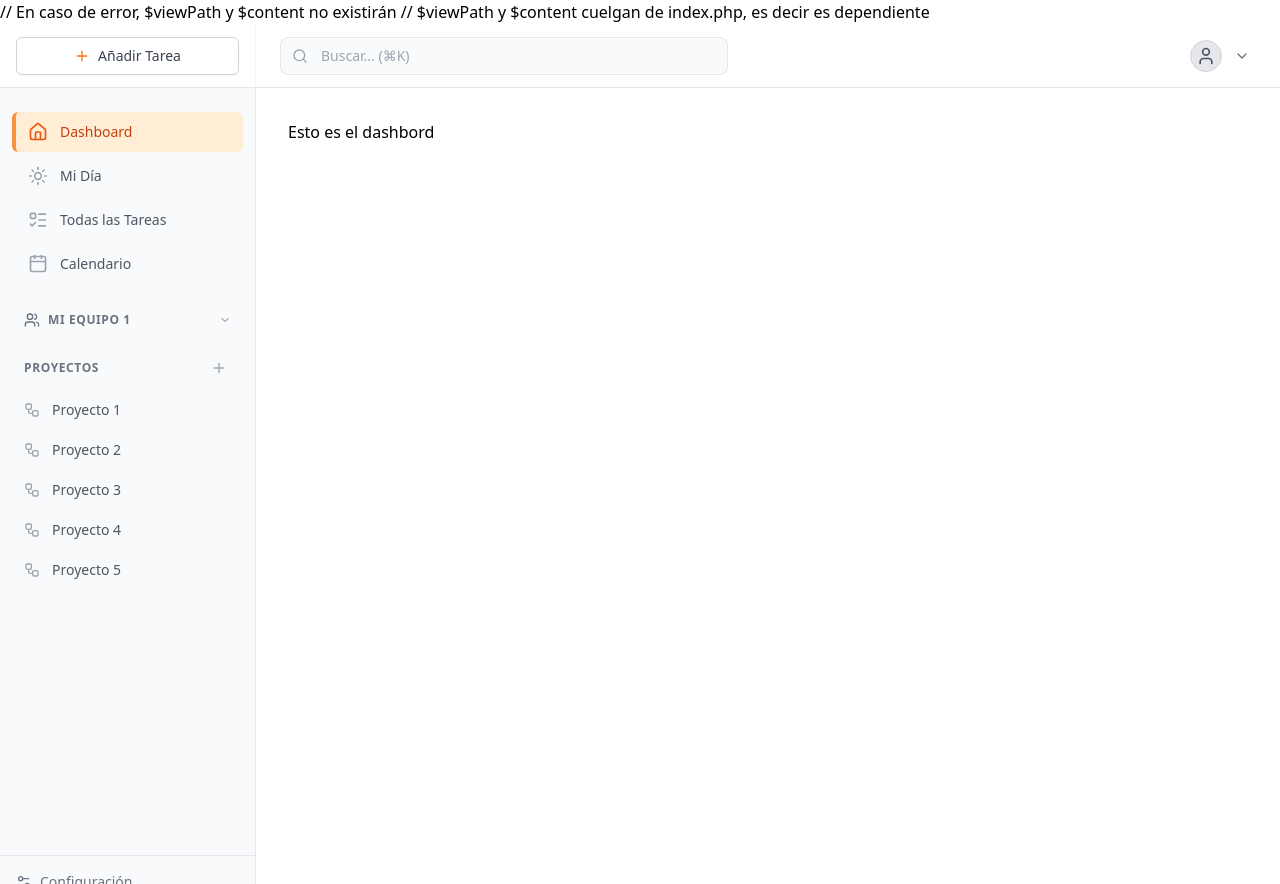
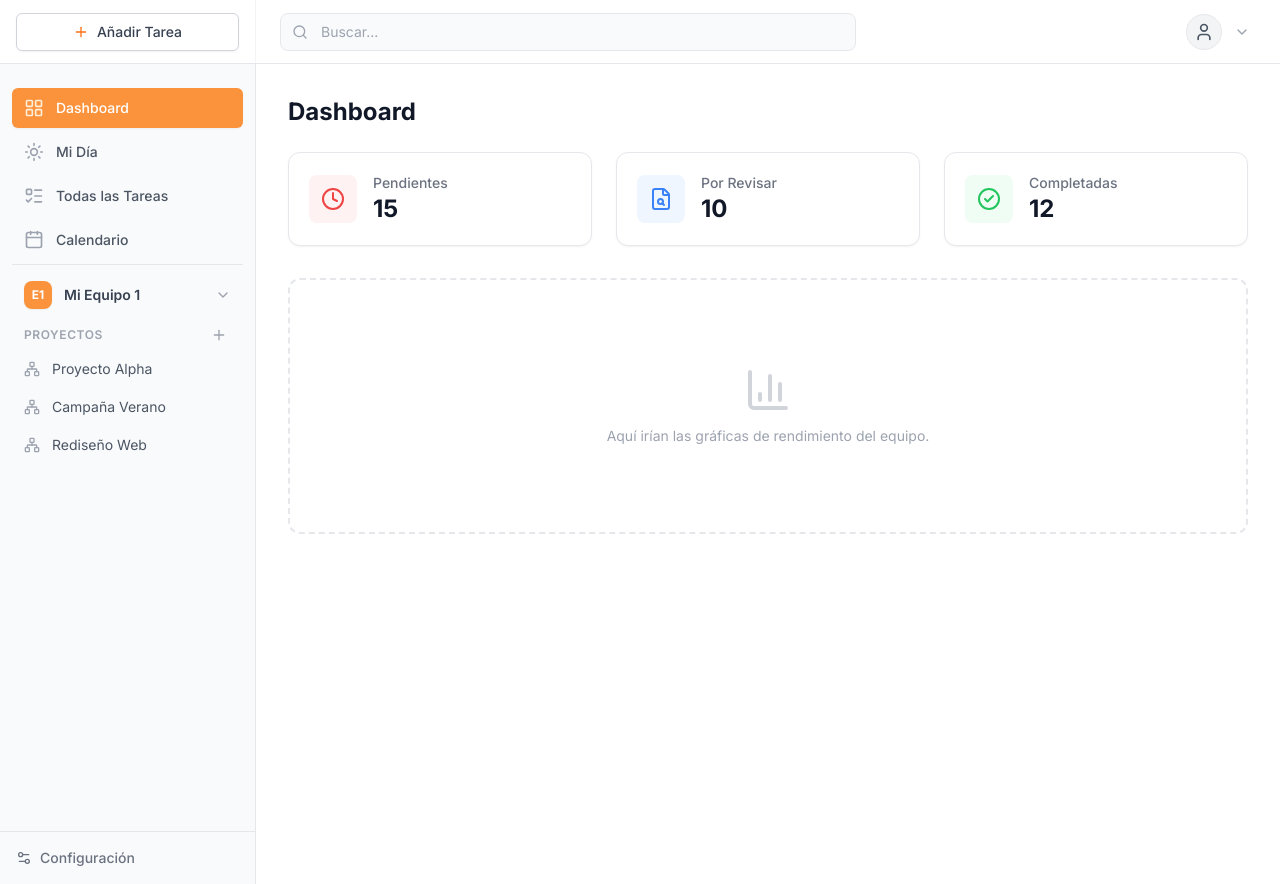
Before and after one commit to fpercep/proyecto-task-manager, a PHP site: page / in a window 1280 px wide. Run offline with PHP 8.4, Linux system fonts and the light colour scheme; some libraries are stand-ins or nearby versions.

Commit message:
Ajustes sidebar

```diff
--- a/resources/views/components/header.php
+++ b/resources/views/components/header.php
@@ -1,6 +1,6 @@
-<header class="flex items-center h-16 bg-white border-b border-gray-200 sticky top-0 z-50">
+<header class="flex items-center h-16 bg-white border-b border-gray-200 shrink-0 relative z-20">
 
-    <div class="w-64 min-w-[16rem] h-full flex items-center px-4 border-r border-gray-100">
+    <div class="w-64 min-w-[16rem] h-full flex items-center px-4 border-r border-gray-100 hidden md:flex">
         <button
             class="w-full flex items-center justify-center gap-2 bg-white hover:bg-gray-50 text-gray-700 border border-gray-300 rounded-md py-2 px-3 transition-colors text-sm font-medium shadow-sm">
             <i data-lucide="plus" class="w-4 h-4 text-orange-500"></i>
@@ -10,21 +10,22 @@
 
     <div class="flex-1 flex items-center justify-between px-6 h-full">
 
-        <div class="relative w-full max-w-md">
+        <div class="relative w-full max-w-xl mx-auto md:mx-0">
             <div class="absolute inset-y-0 left-0 flex items-center pl-3 pointer-events-none">
                 <i data-lucide="search" class="w-4 h-4 text-gray-400"></i>
             </div>
             <input type="text"
                 class="block w-full pl-10 pr-3 py-2 border border-gray-200 rounded-lg leading-5 bg-gray-50 placeholder-gray-400 focus:outline-none focus:bg-white focus:ring-2 focus:ring-orange-200 focus:border-orange-400 sm:text-sm transition-all"
-                placeholder="Buscar... (⌘K)">
+                placeholder="Buscar... ">
         </div>
 
-        <div class="flex items-center gap-3 ml-4 cursor-pointer hover:bg-gray-50 p-1.5 rounded-lg transition-colors">
+        <div
+            class="flex items-center gap-3 ml-4 cursor-pointer hover:bg-gray-50 p-1.5 rounded-lg transition-colors group">
             <div
-                class="h-8 w-8 rounded-full bg-gray-200 flex items-center justify-center text-gray-600 overflow-hidden border border-gray-300">
+                class="h-9 w-9 rounded-full bg-gray-100 flex items-center justify-center text-gray-600 overflow-hidden border border-gray-200 group-hover:border-gray-300">
                 <i data-lucide="user" class="w-5 h-5"></i>
             </div>
-            <i data-lucide="chevron-down" class="w-4 h-4 text-gray-500"></i>
+            <i data-lucide="chevron-down" class="w-4 h-4 text-gray-400 group-hover:text-gray-600"></i>
         </div>
     </div>
 </header>
--- a/resources/views/components/sidebar.php
+++ b/resources/views/components/sidebar.php
@@ -1,46 +1,52 @@
 <aside
-    class="w-64 min-w-[16rem] h-[calc(100vh-64px)] bg-gray-50 border-r border-gray-200 flex flex-col overflow-hidden">
+    class="w-64 min-w-[16rem] h-[calc(100vh-64px)] bg-gray-50 border-r border-gray-200 flex flex-col overflow-hidden hidden md:flex">
 
     <nav class="flex-1 py-6 px-3 space-y-1 flex flex-col overflow-hidden min-h-0">
 
         <a href="#"
-            class="group flex items-center px-3 py-2.5 text-sm font-medium rounded-md bg-orange-100 text-orange-700 border-l-4 border-orange-400 relative">
-            <i data-lucide="house" class="w-5 h-5 mr-3 text-orange-600"></i>
+            class="group flex items-center px-3 py-2.5 text-sm font-medium rounded-md bg-orange-400 text-white shadow-sm">
+            <i data-lucide="layout-grid" class="w-5 h-5 mr-3 text-orange-100"></i>
             Dashboard
         </a>
 
         <a href="#"
-            class="group flex items-center px-3 py-2.5 text-sm font-medium text-gray-600 rounded-md hover:bg-gray-100 hover:text-gray-900 border-l-4 border-transparent">
+            class="group flex items-center px-3 py-2.5 text-sm font-medium text-gray-600 rounded-md hover:bg-gray-100 hover:text-gray-900">
             <i data-lucide="sun" class="w-5 h-5 mr-3 text-gray-400 group-hover:text-gray-500"></i>
             Mi Día
         </a>
 
         <a href="#"
-            class="group flex items-center px-3 py-2.5 text-sm font-medium text-gray-600 rounded-md hover:bg-gray-100 hover:text-gray-900 border-l-4 border-transparent">
+            class="group flex items-center px-3 py-2.5 text-sm font-medium text-gray-600 rounded-md hover:bg-gray-100 hover:text-gray-900">
             <i data-lucide="list-todo" class="w-5 h-5 mr-3 text-gray-400 group-hover:text-gray-500"></i>
             Todas las Tareas
         </a>
 
         <a href="#"
-            class="group flex items-center px-3 py-2.5 text-sm font-medium text-gray-600 rounded-md hover:bg-gray-100 hover:text-gray-900 border-l-4 border-transparent">
+            class="group flex items-center px-3 py-2.5 text-sm font-medium text-gray-600 rounded-md hover:bg-gray-100 hover:text-gray-900">
             <i data-lucide="calendar" class="w-5 h-5 mr-3 text-gray-400 group-hover:text-gray-500"></i>
             Calendario
         </a>
 
-        <div class="pt-6 mt-2">
+        <div class="pt-1 mt-1 border-t border-gray-200"></div>
+
+        <div>
             <div
-                class="px-3 mb-2 flex items-center justify-between group cursor-pointer text-gray-500 hover:text-gray-900">
-                <h3 class="text-xs font-semibold uppercase tracking-wider flex items-center gap-2">
-                    <i data-lucide="users" class="w-4 h-4"></i>
+                class="px-3 py-2 flex items-center justify-between group cursor-pointer text-gray-700 hover:text-gray-900 hover:bg-gray-100 rounded-md transition-colors">
+                <h3 class="text-sm font-semibold flex items-center gap-3">
+                    <span
+                        class="w-7 h-7 rounded-lg bg-orange-400 flex items-center justify-center text-xs font-bold text-white shadow-sm">E1</span>
                     Mi Equipo 1
                 </h3>
-                <i data-lucide="chevron-down" class="w-3 h-3 transition-transform group-hover:rotate-180"></i>
+                <div class="flex items-center gap-2">
+                    <i data-lucide="chevron-down"
+                        class="w-4 h-4 text-gray-400 transition-transform group-hover:rotate-180"></i>
+                </div>
             </div>
         </div>
 
-        <div class="pt-4 flex-1 flex flex-col min-h-0 overflow-hidden">
-            <div class="px-3 mb-3 flex items-center justify-between">
-                <h3 class="text-xs font-semibold text-gray-500 uppercase tracking-wider">
+        <div class="pt-0.5 flex-1 flex flex-col min-h-0 overflow-hidden">
+            <div class="px-3 mb-1 flex items-center justify-between">
+                <h3 class="text-xs font-semibold text-gray-400 uppercase tracking-wider">
                     Proyectos
                 </h3>
                 <button class="text-gray-400 hover:text-orange-500 transition-colors p-1 rounded-md hover:bg-orange-50">
@@ -48,15 +54,15 @@
                 </button>
             </div>
 
-            <div class="space-y-1 flex-1 overflow-y-auto min-h-0">
+            <div class="space-y-0.5 flex-1 overflow-y-auto min-h-0">
                 <?php
-                $proyectos = ['Proyecto 1', 'Proyecto 2', 'Proyecto 3', 'Proyecto 4', 'Proyecto 5'];
+                $proyectos = ['Proyecto Alpha', 'Campaña Verano', 'Rediseño Web'];
                 foreach ($proyectos as $proyecto):
                     ?>
                     <a href="#"
                         class="group flex items-center justify-between px-3 py-2 text-sm text-gray-600 rounded-md hover:bg-white hover:shadow-sm hover:text-gray-900 transition-all">
                         <div class="flex items-center truncate">
-                            <i data-lucide="workflow" class="w-4 h-4 mr-3 text-gray-400 group-hover:text-orange-400"></i>
+                            <i data-lucide="network" class="w-4 h-4 mr-3 text-gray-400 group-hover:text-orange-400"></i>
                             <span class="truncate"><?php echo $proyecto; ?></span>
                         </div>
                         <button class="opacity-0 group-hover:opacity-100 text-gray-400 hover:text-gray-600 p-1">
@@ -69,7 +75,7 @@
     </nav>
 
     <div class="p-4 border-t border-gray-200">
-        <a href="#" class="flex items-center text-sm font-medium text-gray-500 hover:text-gray-800">
+        <a href="#" class="flex items-center text-sm font-medium text-gray-500 hover:text-gray-800 transition-colors">
             <i data-lucide="settings-2" class="w-4 h-4 mr-2"></i>
             Configuración
         </a>
--- a/resources/views/layouts/app.php
+++ b/resources/views/layouts/app.php
@@ -1,13 +1,14 @@
 <!DOCTYPE html>
 <html lang="es">
-// En caso de error, $viewPath y $content no existirán
-// $viewPath y $content cuelgan de index.php, es decir es dependiente
+<!-- En caso de error, $viewPath y $content no existirán
+$viewPath y $content cuelgan de index.php, es decir es dependiente -->
 
 <head>
     <meta charset="UTF-8">
     <meta name="viewport" content="width=device-width, initial-scale=1.0">
     <title>Task Manager</title>
 
+    <link href="https://fonts.googleapis.com/css2?family=Inter:wght@300;400;500;600;700&display=swap" rel="stylesheet">
     <script src="https://cdn.tailwindcss.com"></script>
     <script>
         tailwind.config = {
@@ -22,7 +23,7 @@
     </script>
 </head>
 
-<body class="bg-white h-screen flex flex-col overflow-hidden font-sans">
+<body class="bg-white h-screen flex flex-col overflow-hidden" style="font-family: 'Inter', sans-serif;">
 
     <?php include $viewPath . '/components/header.php'; ?>
 
--- a/resources/views/pages/dashboard.php
+++ b/resources/views/pages/dashboard.php
@@ -1 +1,53 @@
-<h1>Esto es el dashbord</h1>
+<div class="max-w-5xl mx-auto">
+    <h1 class="text-2xl font-bold text-gray-900 mb-6">Dashboard</h1>
+
+    <div class="grid grid-cols-1 md:grid-cols-3 gap-6 mb-8">
+
+        <!-- Tarjeta Pendientes -->
+        <div class="bg-white rounded-xl border border-gray-200 p-5 shadow-sm flex items-center justify-between">
+            <div class="flex items-center gap-4">
+                <div class="p-3 bg-red-50 rounded-lg text-red-500">
+                    <i data-lucide="clock" class="w-6 h-6"></i>
+                </div>
+                <div>
+                    <p class="text-sm font-medium text-gray-500">Pendientes</p>
+                    <p class="text-2xl font-bold text-gray-900">15</p>
+                </div>
+            </div>
+        </div>
+
+        <!-- Tarjeta Por Revisar -->
+        <div class="bg-white rounded-xl border border-gray-200 p-5 shadow-sm flex items-center justify-between">
+            <div class="flex items-center gap-4">
+                <div class="p-3 bg-blue-50 rounded-lg text-blue-500">
+                    <i data-lucide="file-search" class="w-6 h-6"></i>
+                </div>
+                <div>
+                    <p class="text-sm font-medium text-gray-500">Por Revisar</p>
+                    <p class="text-2xl font-bold text-gray-900">10</p>
+                </div>
+            </div>
+        </div>
+
+        <!-- Tarjeta Completadas -->
+        <div class="bg-white rounded-xl border border-gray-200 p-5 shadow-sm flex items-center justify-between">
+            <div class="flex items-center gap-4">
+                <div class="p-3 bg-green-50 rounded-lg text-green-500">
+                    <i data-lucide="check-circle-2" class="w-6 h-6"></i>
+                </div>
+                <div>
+                    <p class="text-sm font-medium text-gray-500">Completadas</p>
+                    <p class="text-2xl font-bold text-gray-900">12</p>
+                </div>
+            </div>
+        </div>
+
+    </div>
+
+    <!-- Área de gráficas -->
+    <div
+        class="border-2 border-dashed border-gray-200 rounded-xl h-64 flex flex-col items-center justify-center text-gray-400">
+        <i data-lucide="bar-chart-3" class="w-12 h-12 mb-3 text-gray-300"></i>
+        <p class="text-sm">Aquí irían las gráficas de rendimiento del equipo.</p>
+    </div>
+</div>
```
